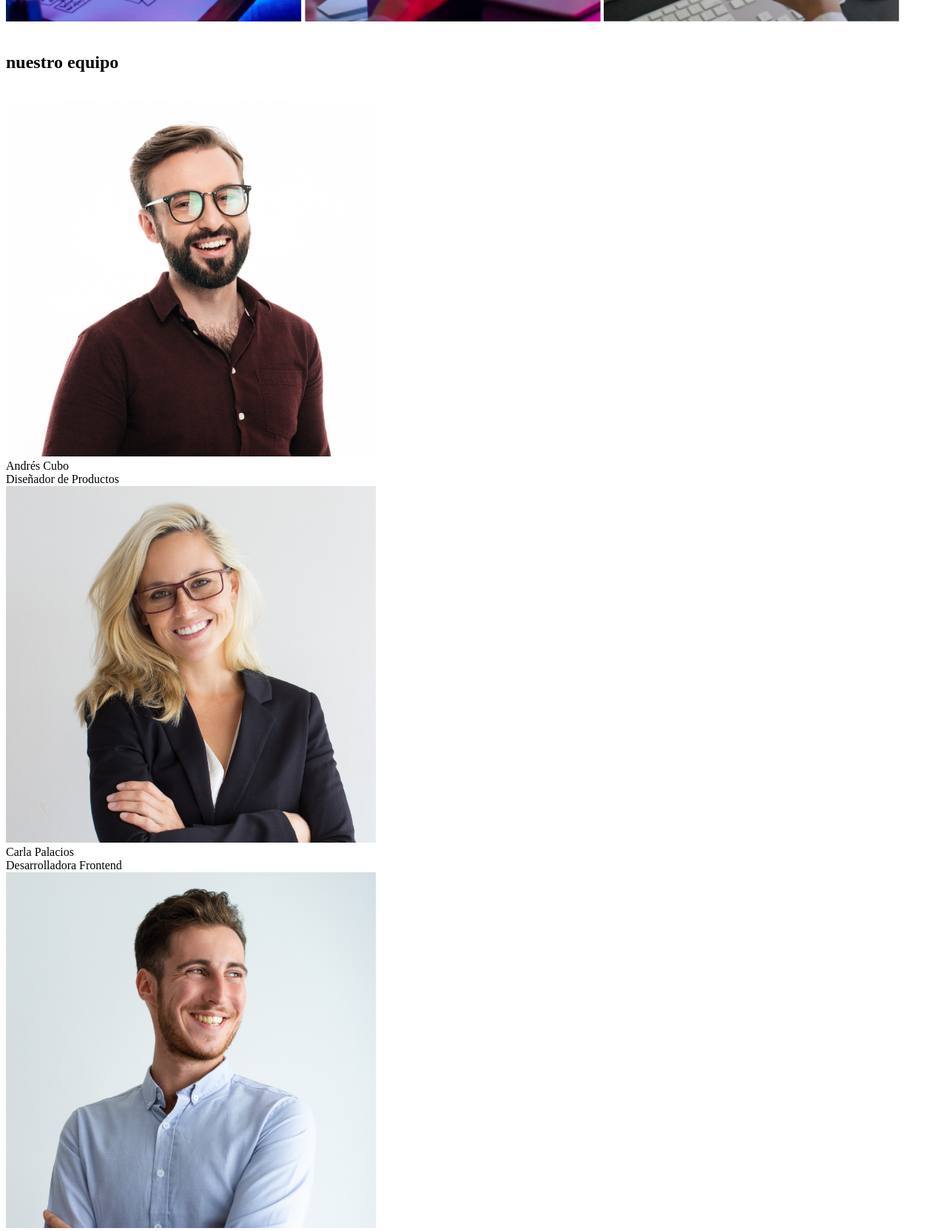
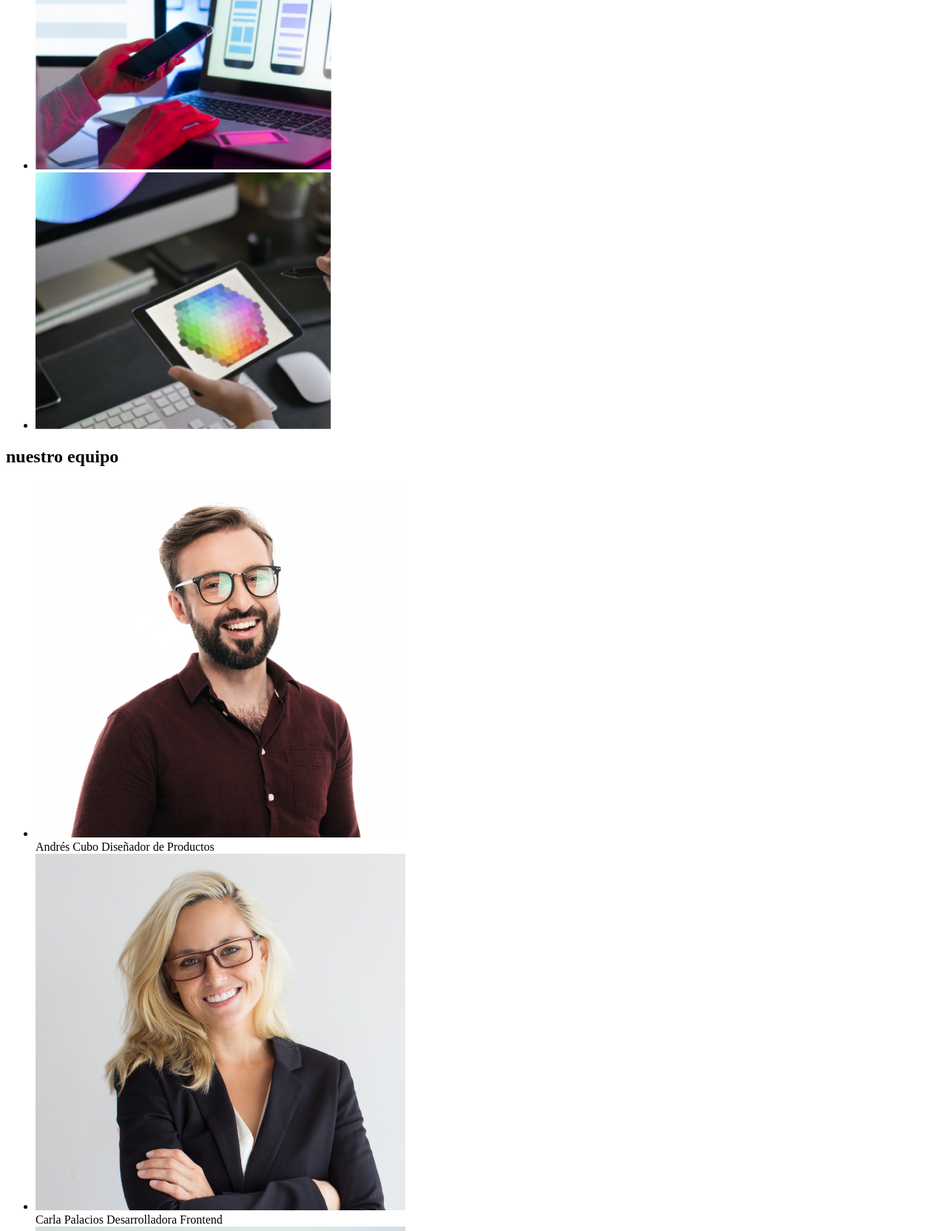
Before and after one commit to cristiangarzon22/goit-markup-hw-01, a plain HTML site: page index.html in a window 1280 px wide. Shown: the part 1080-2744 px from the top of the page at 74% size. Drawn offline with Linux system fonts and the light colour scheme.

Commit message:
cambio19

```diff
--- a/index.html
+++ b/index.html
@@ -1,22 +1,20 @@
 <!DOCTYPE html>
 <html lang="es">
   <head>
-    <meta charset="UTF-8">
-    <meta http-equiv="X-UA-Compatible" content="IE=edge">
-    <meta name="viewport" content="width=device-width, initial-scale=1.0">
+    <meta charset="UTF-8" />
+    <meta http-equiv="X-UA-Compatible" content="IE=edge" />
+    <meta name="viewport" content="width=device-width, initial-scale=1.0" />
     <title>Web Studio project</title>
   </head>
   <body>
     <header>
       <nav>
+        <li><a href="#">WebStudio</a></li>
         <ul>
-           <li><a href="#">WebStudio</a></li>
           <li><a href="#">Estudio</a></li>
           <li><a href="#">Portafolio</a></li>
           <li><a href="#">contactos</a></li>
-
         </ul>
-        <br>
       </nav>
       <ul>
         <li><a href="mailto:info@devstudio.com">info@devstudio.com</a></li>
@@ -24,91 +22,122 @@
       </ul>
     </header>
     <main>
+      <section>
+        <h1>SOLUCIONES EFICACES PARA SU NEGOCIO</h1>
 
-        <section>
-            <br>
-            <br>
-           <h1>SOLUCIONES EFICACES PARA SU NEGOCIO</h1>
-           <br>
-		   <br>
         <button type="button">Solicitar un servicio</button>
-           <br>
-           <br>
-           <br>
       </section>
 
       <div>
         <article>
           <h3>ATENCION A LOS DETALLES</h3>
           <p>
-            Nos adentramos en todos los detalles y procesos de su negocio, para así desarrollar una solución a su medida.
+            Nos adentramos en todos los detalles y procesos de su negocio, para
+            así desarrollar una solución a su medida.
           </p>
         </article>
         <article>
           <h3>PUNTUALIDAD</h3>
-            <p>Con nosotros, usted puede sentirse seguro y protegido. Un principio importante de la empresa: respetar su tiempo y respetar los plazos acordados.</p>
+          <p>
+            Con nosotros, usted puede sentirse seguro y protegido. Un principio
+            importante de la empresa: respetar su tiempo y respetar los plazos
+            acordados.
+          </p>
         </article>
         <article>
           <h3>PLANIFICACIÓN</h3>
-			<p>Usted podrá observar y participar en cada fase del desarrollo y aplicación de soluciones.</p>
+          <p>
+            Usted podrá observar y participar en cada fase del desarrollo y
+            aplicación de soluciones.
+          </p>
         </article>
         <article>
           <h3>TEGNOLOGÍA MODERNA</h3>
-			<p>Usamos herramientas innovadoras para resolver las tareas asignadas. Es hora de simplificar los procesos laborales.</p>
+          <p>
+            Usamos herramientas innovadoras para resolver las tareas asignadas.
+            Es hora de simplificar los procesos laborales.
+          </p>
         </article>
       </div>
 
       <section>
         <h2>A qué nos dedicamos</h2>
-            <img src="./images/picture_one.jpg" alt="imagen ilustrativa" width="400">
-
-            <img src="./images/picture_two.jpg" alt="imagen ilustrativa" width="400">
-
-            <img src="./images/picture_three.jpg" alt="imagen ilustrativa" width="400">
-
+        <ul>
+          <li>
+            <img
+              src="./images/picture_one.jpg"
+              alt="imagen ilustrativa"
+              width="400"
+            />
+          </li>
+          <li>
+            <img
+              src="./images/picture_two.jpg"
+              alt="imagen ilustrativa"
+              width="400"
+            />
+          </li>
+          <li>
+            <img
+              src="./images/picture_three.jpg"
+              alt="imagen ilustrativa"
+              width="400"
+            />
+          </li>
+        </ul>
       </section>
       <div>
+        <h2>nuestro equipo</h2>
+        <ul>
+          <li>
+            <img
+              src="./images/picture_four.jpg"
+              alt="Andrés Cubo"
+              width="500"
+            />
+          </li>
 
-            <br>
-            <h2>nuestro equipo</h2>
-            <br>
+          Andrés Cubo Diseñador de Productos
 
-            <img src="./images/picture_four.jpg" alt="Andrés Cubo" width="500">
-            <br>
-            Andrés Cubo
-            <br>
-            Diseñador de Productos
-            <br>
-            <img src="./images/picture_five.jpg" alt="Carla Palacios" width="500">
-            <br>
-            Carla Palacios
-            <br>
-            Desarrolladora Frontend
-            <br>
-            <img src="./images/picture_six.jpg" alt="Marlo Dorado" width="500">
-            <br>
-            Marlo Dorado
-            <br>
-            Marketing
-            <br>
-            <img src="./images/picture_seven.jpg" alt="Pablo Mijangos" width="500">
-            <br>
-            Pablo Mijangos
-            <br>
-            Diseñador IU
-            <br>
+          <li>
+            <img
+              src="./images/picture_five.jpg"
+              alt="Carla Palacios"
+              width="500"
+            />
+          </li>
+
+          Carla Palacios Desarrolladora Frontend
+
+          <li>
+            <img
+              src="./images/picture_six.jpg"
+              alt="Marlo Dorado"
+              width="500"
+            />
+          </li>
+
+          Marlo Dorado Marketing
+
+          <li>
+            <img
+              src="./images/picture_seven.jpg"
+              alt="Pablo Mijangos"
+              width="500"
+            />
+          </li>
+
+          Pablo Mijangos Diseñador IU
+        </ul>
       </div>
     </main>
     <footer>
       <a href="#"><h4>WebStudio</h4></a>
       <address>
-            <br>
-			Calz. Ticomán 500, Ciudad de México,
-            <br>
-            CDMX, México
-            <br>
+        Calz. Ticomán 500, Ciudad de México, CDMX, México
+
         <a href="mailto:info@example.com">info@example.com</a>
-            <br>
+
         <a href="tel:+525555296000">+52 55 5529 6000</a>
       </address>
     </footer>
```
Lines whose indentation alone changed are shown as unchanged.
